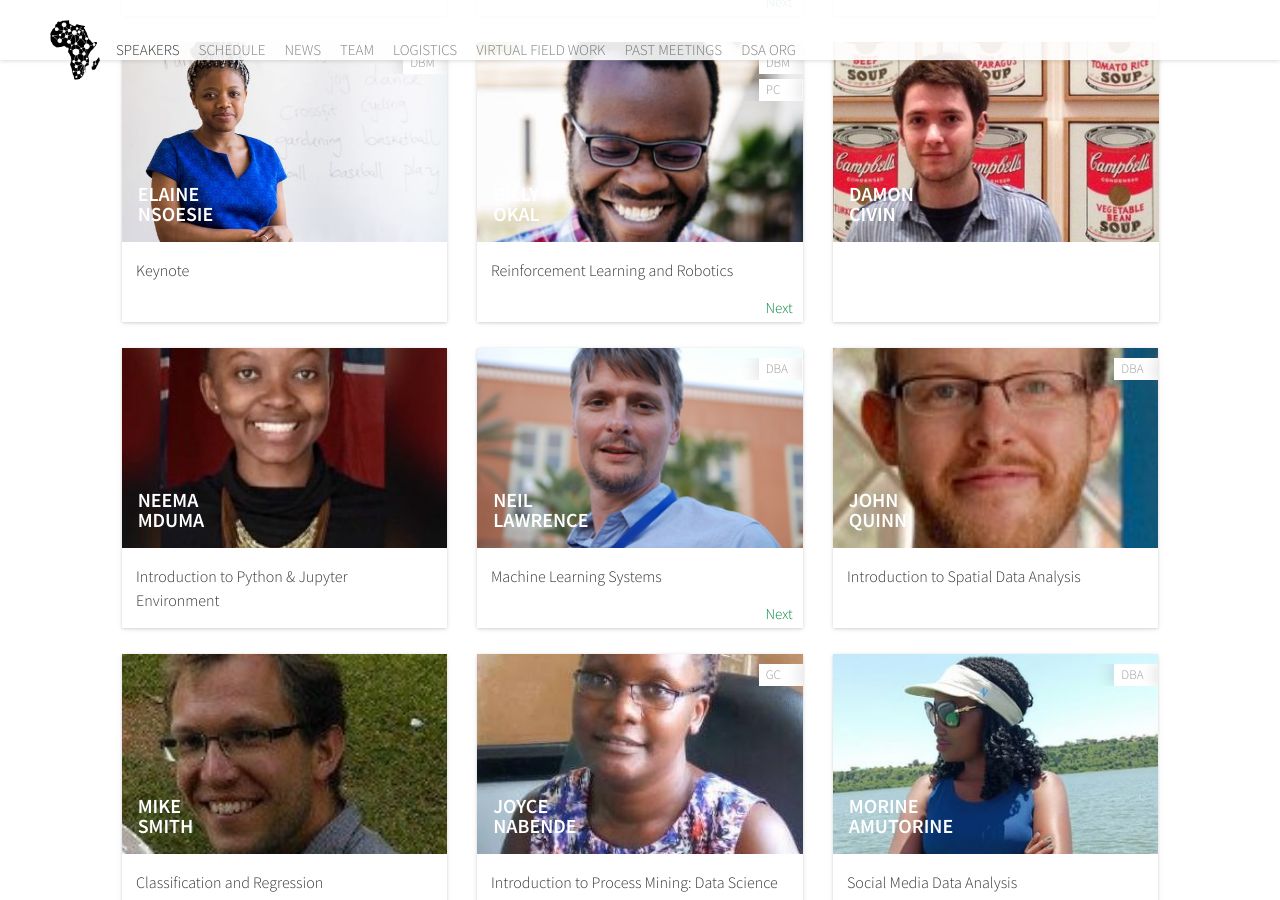
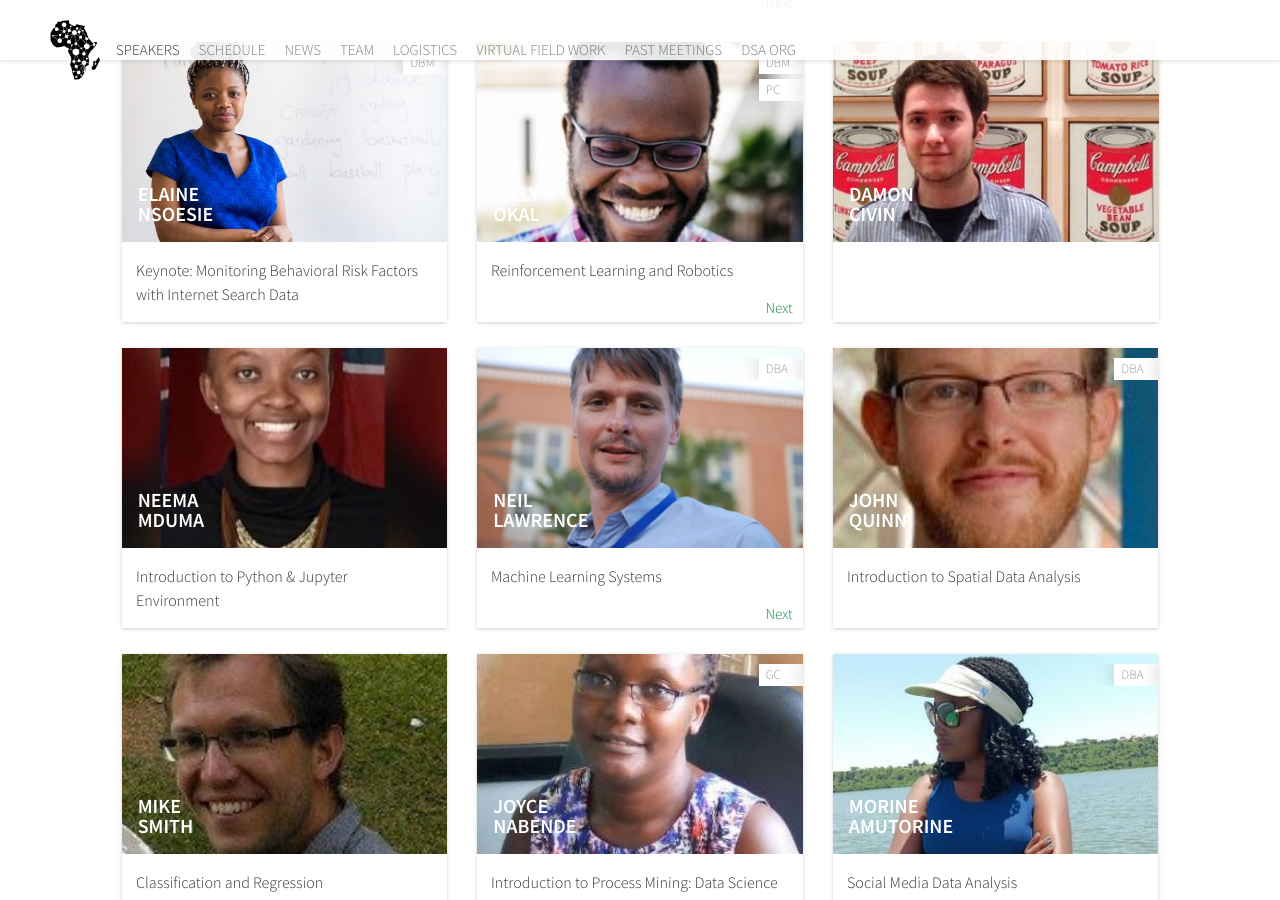
Before and after one commit to datsciafrica/dsa2020kampala, a Jekyll site: the page built from speakers.html, in a window 1280 px wide and 900 px high, scrolled down 721 px. Built offline with Jekyll 4.4.1, drawn with Linux system fonts in a browser that asks for light colours; nearby versions of some CDN libraries; some web fonts are replaced; comment, search, counter and statistics services are not loaded.

Commit message:
Update schedule

```diff
--- a/_data/sessions.yml
+++ b/_data/sessions.yml
@@ -304,7 +304,7 @@
   video: "//TBD"
 -
   id: keynote_elaine
-  title: "Keynote"
+  title: "Keynote: Monitoring Behavioral Risk Factors with Internet Search Data"
   subtype: presentation
   speakers: [elaine]
   language: en
```
